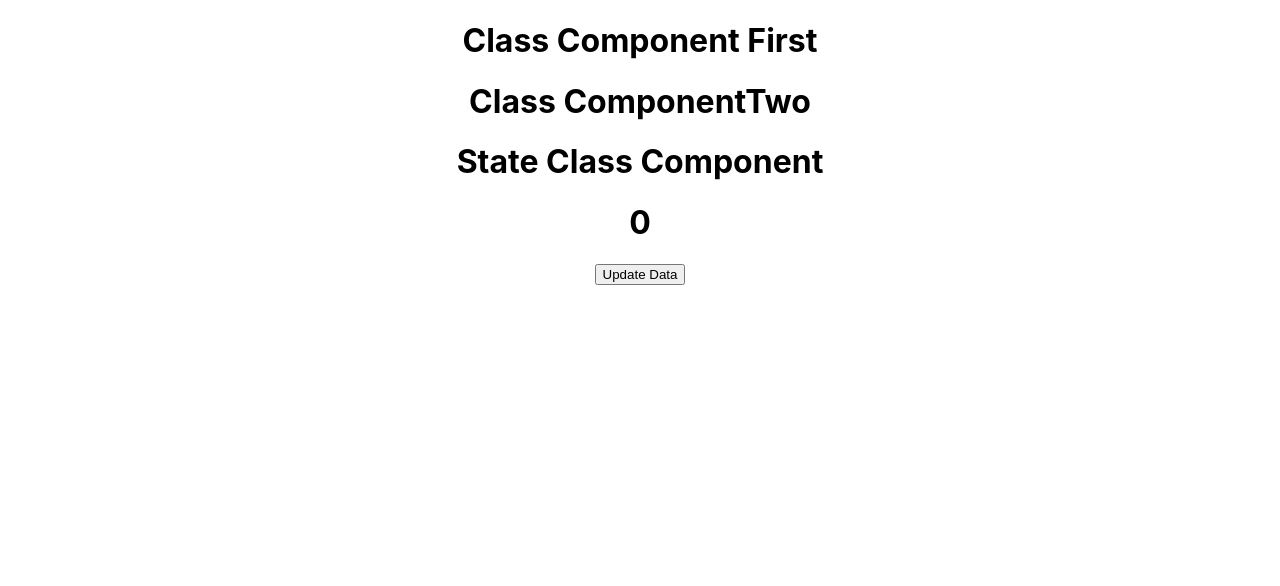
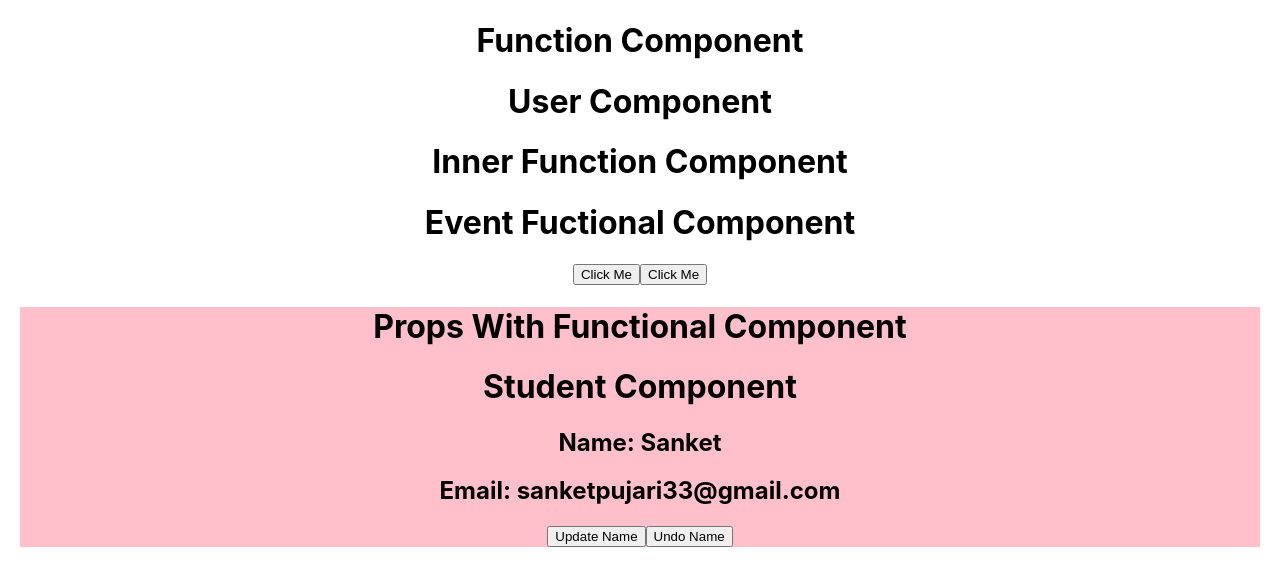
Before and after one commit to sanketpujari33/Full-Stack-Develaper, a React (Create React App) app in the folder Web-Technologies/React-Js/blog/: page / in a window 1280 px wide. Shown: the top 586 px of the page. Built offline with nearby package versions, Linux system fonts and the light colour scheme.

Commit message:
Props With Functional Component

```diff
--- a/Web-Technologies/React-Js/blog/src/App.js
+++ b/Web-Technologies/React-Js/blog/src/App.js
@@ -1,13 +1,13 @@
 import './App.css';
-import ClassComponent from './components/class/ClassComponent';
-// import FunctionComponent from './components/function/FunctionComponent';
+// import ClassComponent from './components/class/ClassComponent';
+import FunctionComponent from './components/function/FunctionComponent';
 // import Hook from './components/hook/Hook';
 
 function App() {
   return (
     <div className="App">
-      {/* <FunctionComponent/> */}
-      <ClassComponent/>
+      <FunctionComponent/>
+      {/* <ClassComponent/> */}
       {/* <Hook/> */}
     </div>
   );
--- a/Web-Technologies/React-Js/blog/src/components/Function/FunctionComponent.js
+++ b/Web-Technologies/React-Js/blog/src/components/Function/FunctionComponent.js
@@ -1,4 +1,5 @@
 import EventFuctionalComponent from "./EventFuctionalComponent";
+import PropsWithFunctionalComponent from "./PropsWithFunctionalComponent";
 
 function FunctionComponent() {
     return (
@@ -6,6 +7,7 @@ function FunctionComponent() {
             <h1>Function Component</h1>
             <User />
             <EventFuctionalComponent/>
+            <PropsWithFunctionalComponent/>
         </>
     );
 }
--- /dev/null
+++ b/Web-Technologies/React-Js/blog/src/components/Function/PropsWithFunctionalComponent.js
@@ -0,0 +1,25 @@
+    import React, { useState } from 'react';
+
+function PropsWithFunctionalComponent() {
+    const [name ,setName ]=useState("Sanket")
+    return (
+        <div style={{backgroundColor:"pink", margin:20}}>
+        <h1>Props With Functional Component</h1>
+        <Student name={name} email={'sanketpujari33@gmail.com'}/>
+        <button onClick={()=>{setName("Sanket Pujari")}}>Update Name</button>
+        <button onClick={()=>{setName("Sanket")}}>Undo Name</button>
+        </div>
+    );
+}
+function Student(props){
+    console.warn(props)
+    return (
+        <>
+            <h1>Student Component</h1>
+            <h2 >Name: {props.name}</h2>
+            <h2 >Email: {props.email}</h2>
+        </>
+    );
+}
+
+export default PropsWithFunctionalComponent;
```
